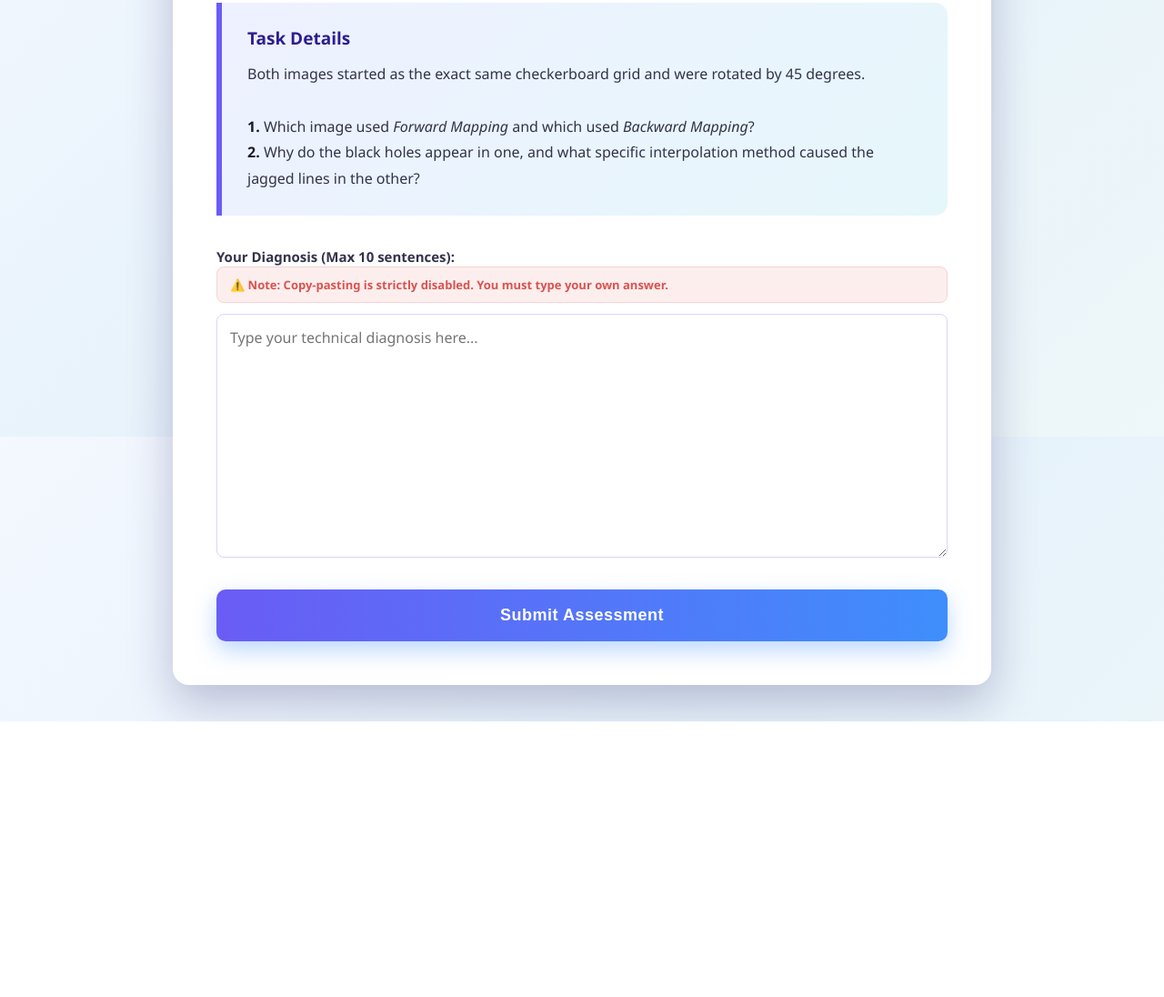
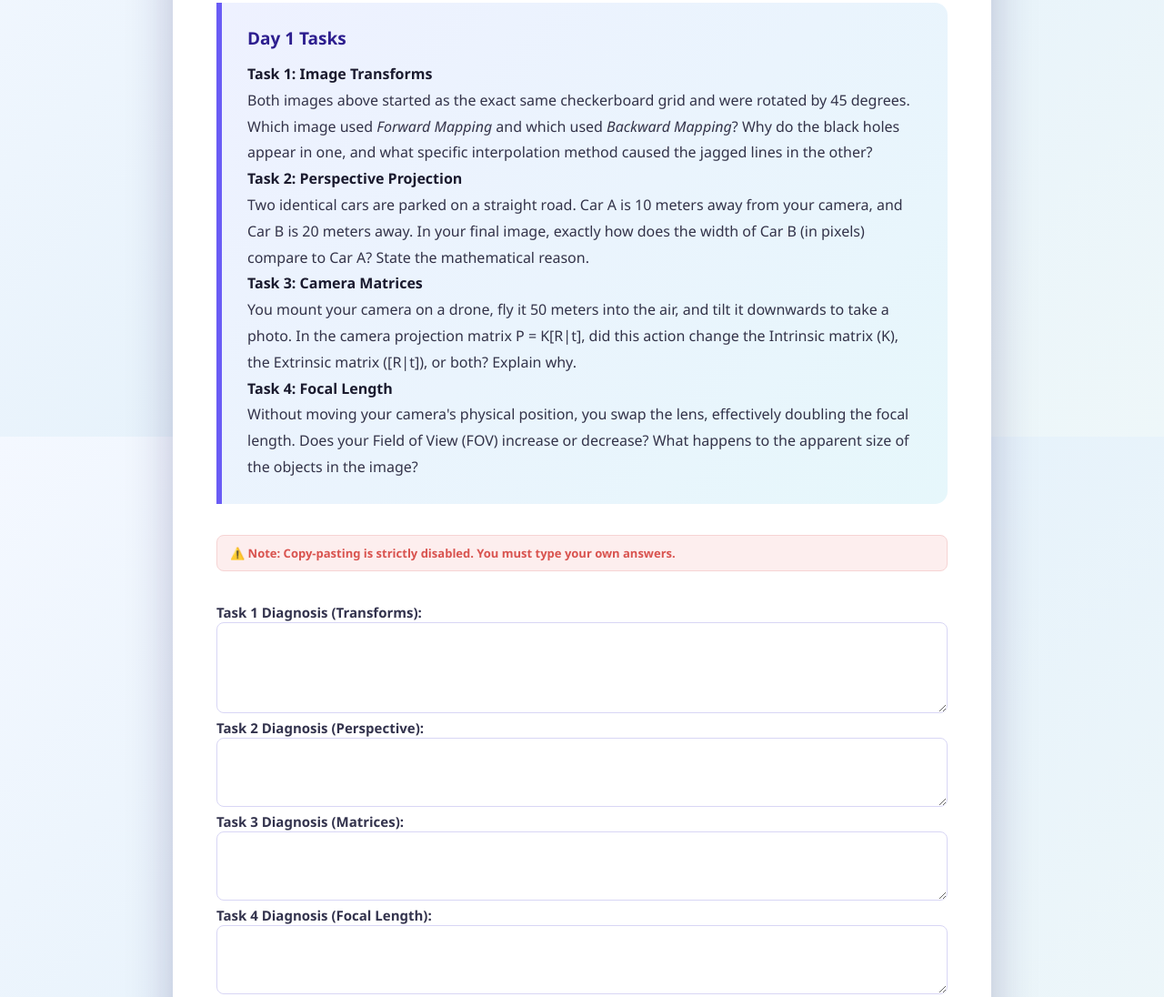
Before and after one commit to Praneel2005/VISS-2026, a plain HTML site: page index.html in a window 1280 px wide. Shown: the part 1120-2216 px from the top of the page at 91% size. Before the commit the page ends 1913 px from the top, so only its background shows below. Drawn offline with Linux system fonts and the light colour scheme.

Commit message:
Update Day 1 portal with 4 specific tasks and textareas

```diff
--- a/index.html
+++ b/index.html
@@ -272,19 +272,35 @@
 
         <!-- Question Section -->
         <div class="question-block">
-            <h3>Task Details</h3>
-            <p id="questionContent">Loading questions...</p>
+            <h3>Day 1 Tasks</h3>
+            <p><strong>Task 1: Image Transforms</strong><br>
+            Both images above started as the exact same checkerboard grid and were rotated by 45 degrees. Which image used <em>Forward Mapping</em> and which used <em>Backward Mapping</em>? Why do the black holes appear in one, and what specific interpolation method caused the jagged lines in the other?</p>
+
+            <p><strong>Task 2: Perspective Projection</strong><br>
+            Two identical cars are parked on a straight road. Car A is 10 meters away from your camera, and Car B is 20 meters away. In your final image, exactly how does the width of Car B (in pixels) compare to Car A? State the mathematical reason.</p>
+
+            <p><strong>Task 3: Camera Matrices</strong><br>
+            You mount your camera on a drone, fly it 50 meters into the air, and tilt it downwards to take a photo. In the camera projection matrix P = K[R|t], did this action change the Intrinsic matrix (K), the Extrinsic matrix ([R|t]), or both? Explain why.</p>
+
+            <p><strong>Task 4: Focal Length</strong><br>
+            Without moving your camera's physical position, you swap the lens, effectively doubling the focal length. Does your Field of View (FOV) increase or decrease? What happens to the apparent size of the objects in the image?</p>
         </div>
 
         <!-- Answer Section -->
         <div class="answer-section">
-            <label for="answer">Your Diagnosis (Max 10 sentences):</label>
-            <span class="anti-cheat-warning">⚠️ Note: Copy-pasting is strictly disabled. You must type your own answer.</span>
-            <textarea id="answer" name="answer" rows="10" required
-                      onpaste="return false;"
-                      oncopy="return false;"
-                      oncontextmenu="return false;"
-                      placeholder="Type your technical diagnosis here..."></textarea>
+            <span class="anti-cheat-warning">⚠️ Note: Copy-pasting is strictly disabled. You must type your own answers.</span>
+
+            <label for="answer1"><br>Task 1 Diagnosis (Transforms):</label>
+            <textarea id="answer1" name="answer1_transforms" rows="3" required onpaste="return false;" oncopy="return false;" oncontextmenu="return false;"></textarea>
+
+            <label for="answer2"><br>Task 2 Diagnosis (Perspective):</label>
+            <textarea id="answer2" name="answer2_perspective" rows="2" required onpaste="return false;" oncopy="return false;" oncontextmenu="return false;"></textarea>
+
+            <label for="answer3"><br>Task 3 Diagnosis (Matrices):</label>
+            <textarea id="answer3" name="answer3_matrices" rows="2" required onpaste="return false;" oncopy="return false;" oncontextmenu="return false;"></textarea>
+
+            <label for="answer4"><br>Task 4 Diagnosis (Focal Length):</label>
+            <textarea id="answer4" name="answer4_focallength" rows="2" required onpaste="return false;" oncopy="return false;" oncontextmenu="return false;"></textarea>
         </div>
 
         <button type="submit" id="submitBtn">Submit Assessment</button>
@@ -334,7 +350,11 @@
                 document.getElementById('challengeTitle').innerText = challenge.title;
                 document.getElementById('imageA').src = challenge.imageA;
                 document.getElementById('imageB').src = challenge.imageB;
-                document.getElementById('questionContent').innerHTML = challenge.question;
+
+                const questionContentEl = document.getElementById('questionContent');
+                if (questionContentEl) {
+                    questionContentEl.innerHTML = challenge.question;
+                }
 
                 // Set sheet routing properties
                 challengeIdInput.value = challenge.tabName || currentChallengeId;
@@ -444,7 +464,17 @@
             submitBtn.disabled = true;
             submitBtn.textContent = 'Submitting response...';
 
+            // Build consolidated answer string from all textareas in the answer section
+            const textareas = form.querySelectorAll('.answer-section textarea');
+            let combinedAnswer = "";
+            textareas.forEach(ta => {
+                const label = form.querySelector(`label[for="${ta.id}"]`);
+                const labelText = label ? label.innerText.replace('\n', '').trim() : ta.name;
+                combinedAnswer += `${labelText}\n${ta.value}\n\n`;
+            });
+
             const formData = new FormData(form);
+            formData.append('answer', combinedAnswer.trim());
 
             fetch(actionUrl, {
                 method: 'POST',
```
